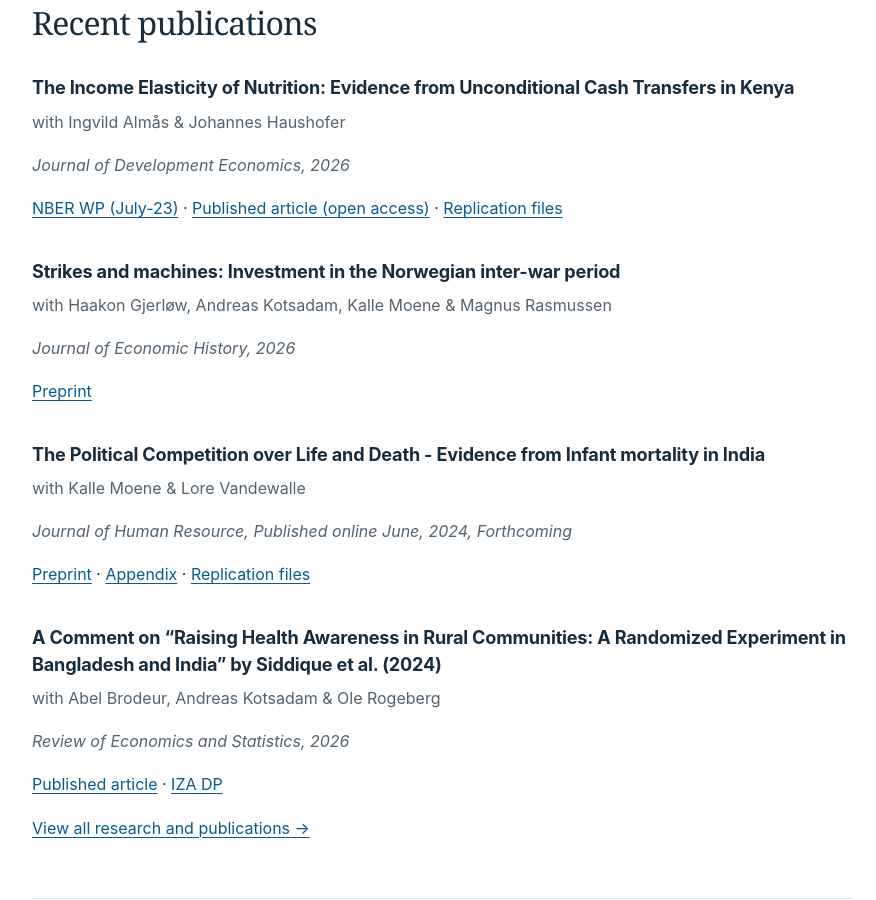
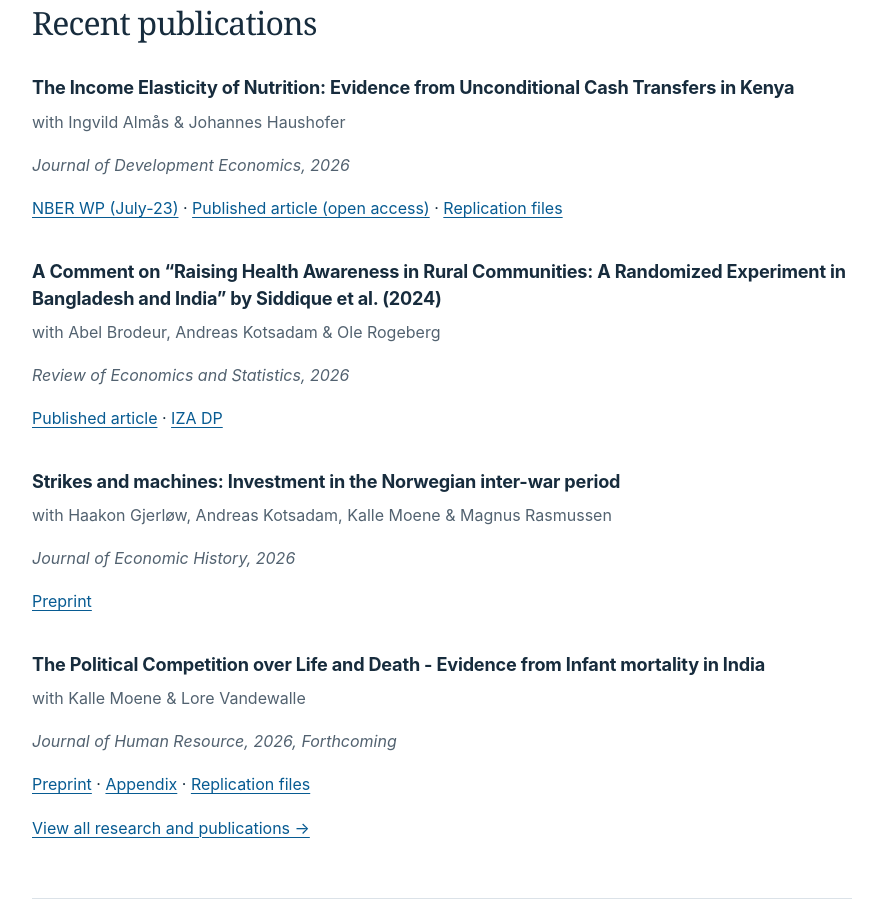
Before and after one commit to anderskjelsrud/anderskjelsrud.github.io, a Jekyll site: the page built from index.md, in a window 1280 px wide and 900 px high, scrolled down 361 px. Shown: the whole window, without its empty margins (198-1074 px from the left). Built offline with Jekyll 4.4.1, drawn with Linux system fonts in a browser that asks for light colours; part of the change alters nothing that is shown.

Commit message:
Add comment on health awareness paper and update details
Added a comment on a paper by Siddique et al. and updated publication details.

```diff
--- a/index.md
+++ b/index.md
@@ -19,6 +19,14 @@ with Ingvild Almås & Johannes Haushofer
 
 [NBER WP (July-23)](https://www.nber.org/papers/w25711) · [Published article (open access)](https://www.sciencedirect.com/science/article/pii/S0304387826001525) · [Replication files](https://data.mendeley.com/datasets/rxt4ns4c76/1)
 
+### A Comment on “Raising Health Awareness in Rural Communities: A Randomized Experiment in Bangladesh and India” by Siddique et al. (2024)
+
+with Abel Brodeur, Andreas Kotsadam & Ole Rogeberg
+
+*Review of Economics and Statistics, 2026*
+
+[Published article](https://direct.mit.edu/rest/article/108/5/1466/138996/A-Comment-on-Raising-Health-Awareness-in-Rural) · [IZA DP](https://www.iza.org/publications/dp/17783/a-comment-on-raising-health-awareness-in-rural-communities-a-randomized-experiment-in-bangladesh-and-india-by-siddique-et-al-2024)
+
 ### Strikes and machines: Investment in the Norwegian inter-war period
 
 with Haakon Gjerløw, Andreas Kotsadam, Kalle Moene & Magnus Rasmussen
@@ -31,17 +39,11 @@ with Haakon Gjerløw, Andreas Kotsadam, Kalle Moene & Magnus Rasmussen
 
 with Kalle Moene & Lore Vandewalle
 
-*Journal of Human Resource, Published online June, 2024, Forthcoming*
+*Journal of Human Resource, 2026, Forthcoming*
 
 [Preprint](https://drive.google.com/file/d/1jyTKzUxPbmiIL3KoLX9RYgURLAzYIn36/view?usp=sharing) · [Appendix](https://drive.google.com/file/d/1PJky5MY5e0Oo_j9McyPLBT-kIshrwteF/view?usp=sharing) · [Replication files](https://doi.org/10.17632/9g9gnhmgpr.1)
 
-### A Comment on “Raising Health Awareness in Rural Communities: A Randomized Experiment in Bangladesh and India” by Siddique et al. (2024)
 
-with Abel Brodeur, Andreas Kotsadam & Ole Rogeberg
-
-*Review of Economics and Statistics, 2026*
-
-[Published article](https://direct.mit.edu/rest/article/108/5/1466/138996/A-Comment-on-Raising-Health-Awareness-in-Rural) · [IZA DP](https://www.iza.org/publications/dp/17783/a-comment-on-raising-health-awareness-in-rural-communities-a-randomized-experiment-in-bangladesh-and-india-by-siddique-et-al-2024)
 
 [View all research and publications →](research.html)
 
```
